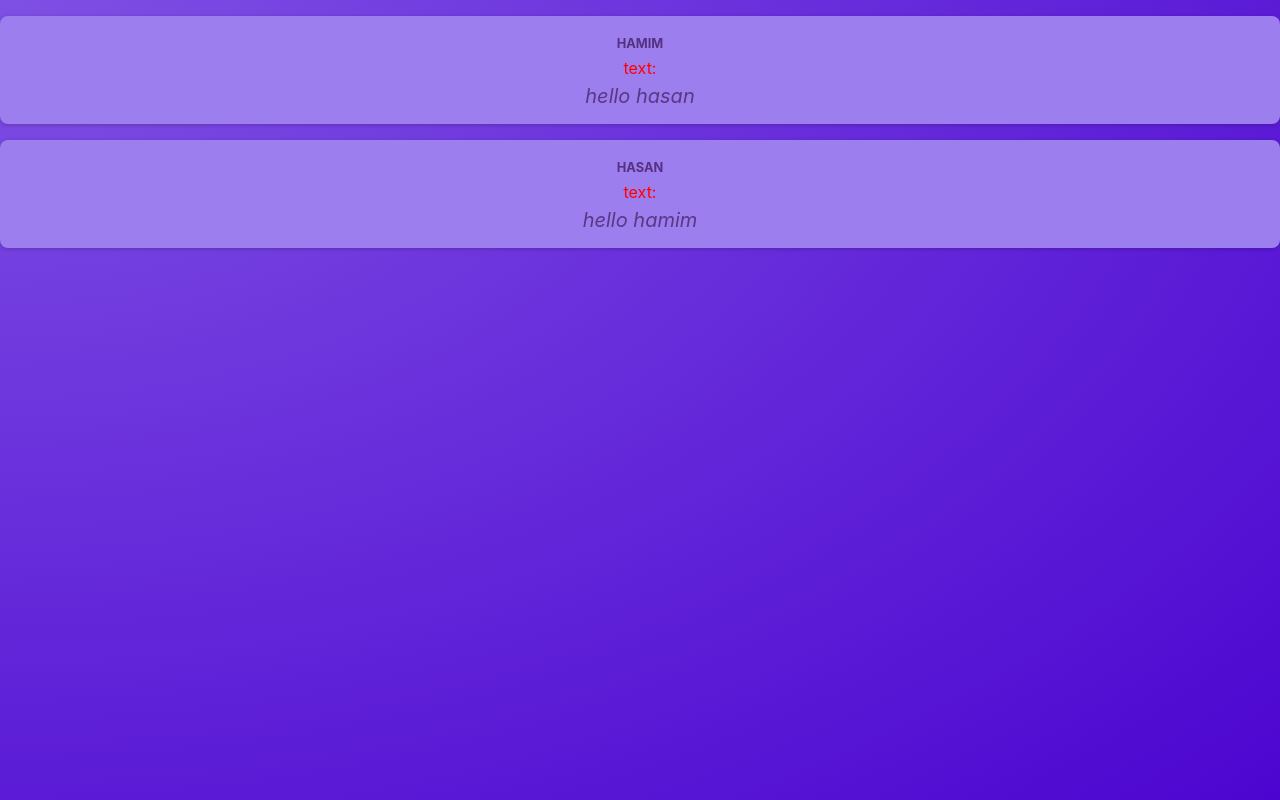
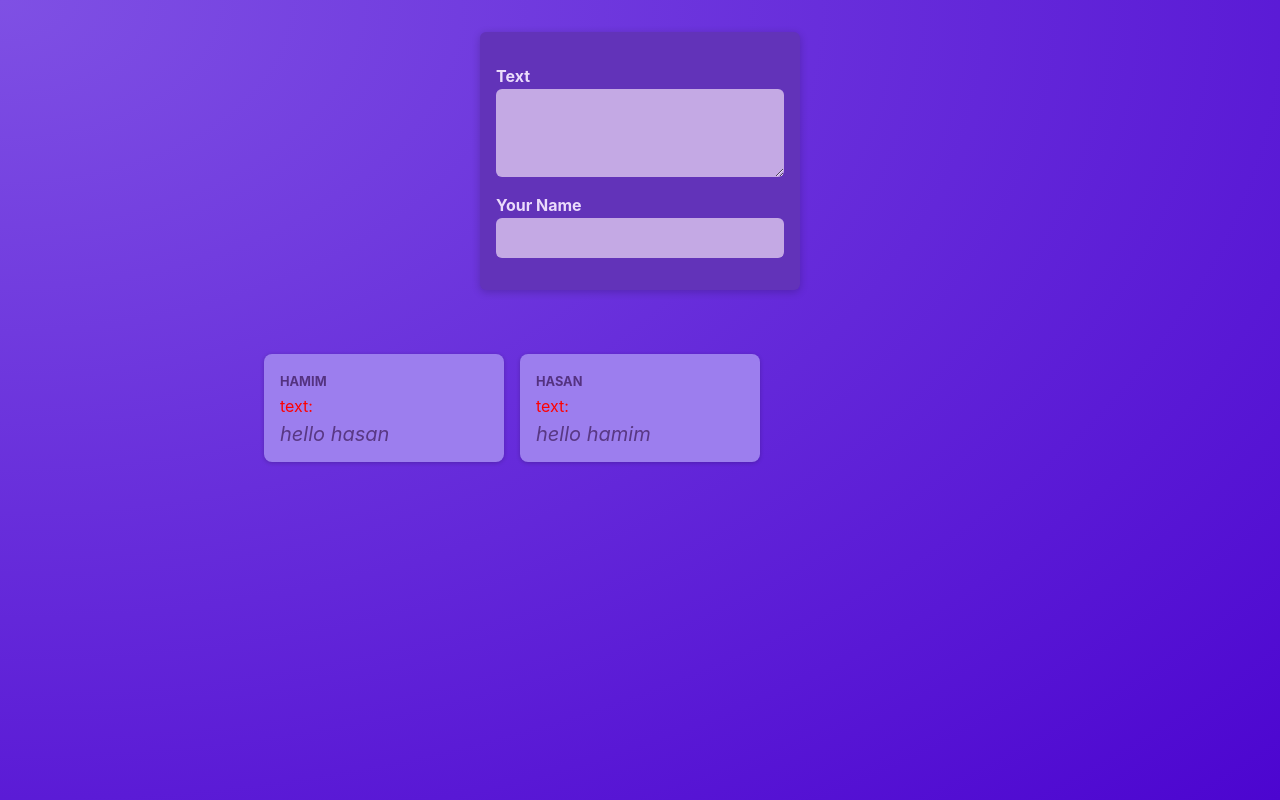
Before and after one commit to mohamim360/my2reactapp, a React (Vite) app: page / in a window 1280 px wide. Built offline with nearby package versions, Linux system fonts and the light colour scheme.

Commit message:
adding components PostList and NewPost

```diff
--- a/src/App.jsx
+++ b/src/App.jsx
@@ -1,10 +1,10 @@
-import Post from "./components/Post";
+import PostList from "./components/PostList";
 
 function App() {
   return (
+
     <main>
-      <Post author="Hamim" text="hello hasan"/>
-      <Post author="Hasan" text="hello hamim"/>
+      <PostList/>
     </main>
   )
 
--- /dev/null
+++ b/src/components/NewPost.jsx
@@ -0,0 +1,16 @@
+import classes from './NewPost.module.css'
+function NewPost() {
+  return (
+  <form className={classes.form}>
+   <p>
+     <label htmlFor="body">Text</label>
+     <textarea id="body" required rows={3}/>
+   </p>
+   <p>
+     <label htmlFor="name">Your Name</label>
+     <input type="text" id="name" />
+   </p>
+
+  </form>)
+}
+export default NewPost;
--- /dev/null
+++ b/src/components/NewPost.module.css
@@ -0,0 +1,55 @@
+.form {
+  background-color: #6233b9;
+  padding: 1rem;
+  width: 20rem;
+  margin: 2rem auto;
+  border-radius: 6px;
+  box-shadow: 0 2px 8px rgba(0, 0, 0, 0.2);
+}
+
+.form label {
+  display: block;
+  margin-bottom: 0.05rem;
+  color: #eadbfb;
+  font-weight: bold;
+}
+
+.form input,
+.form textarea {
+  display: block;
+  width: 100%;
+  font: inherit;
+  padding: 0.5rem;
+  border-radius: 6px;
+  border: none;
+  background-color: #c4a9e4;
+  color: #28262c;
+}
+
+.actions {
+  display: flex;
+  justify-content: flex-end;
+  gap: 0.5rem;
+}
+
+.actions button {
+  cursor: pointer;
+  font: inherit;
+  padding: 0.5rem 1.5rem;
+  border: none;
+  border-radius: 4px;
+  background-color: #34036c;
+  color: #e5d5f7;
+}
+
+.actions button:hover {
+  background-color: #23014a;
+}
+
+.actions button[type='button'] {
+  background-color: transparent;
+}
+
+.actions button[type='button']:hover {
+  color: #d1bee6;
+}
--- a/src/components/Post.jsx
+++ b/src/components/Post.jsx
@@ -2,14 +2,11 @@
 
 function Post(props) {
   return (
-    <div className={classes.post}>
-
+    <li className={classes.post}>
       <p className={classes.author}>{props.author}</p>
-      <div style={{ color: "red" }}>
-        text:
-      </div>
+      <div style={{ color: "red" }}>text:</div>
       <p className={classes.text}>{props.text}</p>
-    </div>
+    </li>
   );
 }
 
--- /dev/null
+++ b/src/components/PostList.jsx
@@ -0,0 +1,15 @@
+import Post from "./Post";
+import classes from "./PostsList.module.css";
+import NewPost from "./NewPost";
+function PostList() {
+  return (
+    <>
+    <NewPost/>
+      <ul className={classes.posts}>
+        <Post author="Hamim" text="hello hasan" />
+        <Post author="Hasan" text="hello hamim" />
+      </ul>
+    </>
+  );
+}
+export default PostList;
--- /dev/null
+++ b/src/components/PostsList.module.css
@@ -0,0 +1,10 @@
+.posts {
+  list-style: none;
+  max-width: 50rem;
+  margin: 1rem auto;
+  padding: 1rem 0;
+  display: grid;
+  gap: 1rem;
+  grid-template-columns: repeat(3, 30%);
+  justify-content: center;
+}
--- a/src/index.css
+++ b/src/index.css
@@ -18,6 +18,6 @@
 
 body {
   margin: 0;
-  text-align: center;
+
   color: #e6ddf9;
 }
```
